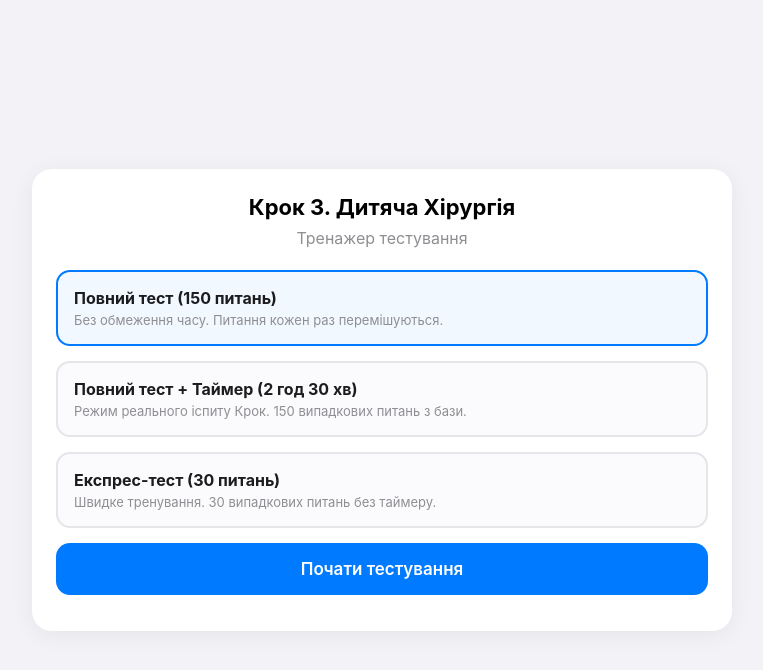
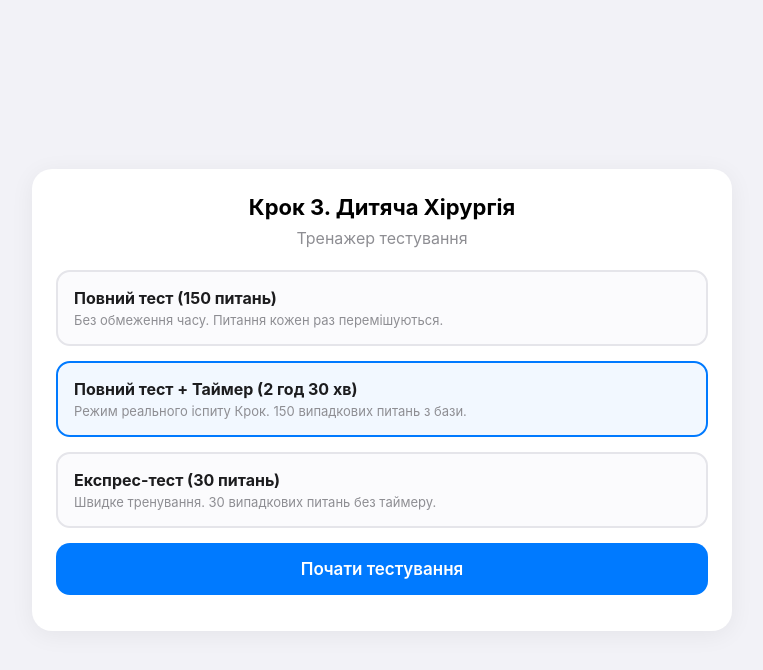
Before and after one commit to Hei228/Tests, a plain HTML site: page index.html in a window 1280 px wide. Both pictures are taken after a click on the element 640 px from the left and 399 px from the top of the page. Shown: the whole page, without its empty margins (258-1021 px from the left). Drawn offline with Linux system fonts and the light colour scheme.

Commit message:
Update index.html

```diff
--- a/index.html
+++ b/index.html
@@ -237,17 +237,14 @@
     // ==========================================
     // БАЗА ДАНИХ ПИТАНЬ (МАСИВ ДЛЯ ТВОЇХ ТЕСТІВ)
     // ==========================================
-    // Сюди ми вставимо повний список питань із твоїх файлів Крок 3.
-    // Структура: q - питання, a - варіанти (масив), correct - індекс правильної (0, 1, 2, 3 або 4)
     const database = [
-       const database = [
         {
             q: "У дитини 7 років, яка лікується з приводу гострого гематогенного остеомієліту лівої стегнової кистки, раптово погіршився стан: температура тіла 39,8°C, задишка, біль у грудях, сухий кашель, виражений цианоз. На рентгенограмі легких виявлено множинні вогнищеві тіні з порожнинами розпаду з обох боків. Яке ускладнення розвинулося у дитини?",
             a: ["Септикопіємічна форма сепсису, метастатична пневмонія", "Токсична форма сепсису", "Двобічна крупозна пневмонія", "Абсцедуюча пневмонія", "Емпієма плеври"],
             correct: 0
         },
         {
-            q: "Дівчинка 3-х років доставлена до клініки через 2 години після того, як випила розчин каустичної соди. Скаржиться на сильний біль у роті та за грудниною, не може ковтати, відмічається значна салівація. При огляді на слизовій оболонці губ та ротової порожнини — ділянки коагуляційного некрозу білого кольору. Які першочергові заходи необхідно вжити на госпітальному етапі?",
+            q: "Дівчинка 3-х років доставлена до клініки через 2 години після того, як випила розчин каустичної соди. Скаржиться на сильний біль у роті та за грудниною, не може ковтати, відмічається значна салівація. При огляде на слизовій оболонці губ та ротової порожнини — ділянки коагуляційного некрозу білого кольору. Які першочергові заходи необхідно вжити на госпітальному етапі?",
             a: ["Промивання шлунка через зонд великою кількістю холодної води або нейтралізуючими розчинами", "Введення блювотних засобів", "Нейтралізація лугу шляхом введення концентрованої кислоти перорально", "Негайне проведення екстреної гастростомії", "Призначення виключно антибіотикотерапії"],
             correct: 0
         },
@@ -278,7 +275,7 @@
         },
         {
             q: "У дитини 12 років після падіння з дерева з'явився сильний біль у лівому підребер'ї, слабкість, запаморочення. Об'єктивно: шкірні покриви бліді, пульс — 120/хв, слабого наповнення, АТ — 80/40 мм рт.ст. Живіт болючий в лівому підребер'ї, відмічаються позитивні симптоми подразнення очеревини. При перкусії виявлено притуплення в пологих місцях живота, яке не змінюється при зміні положення тіла (симптом 'іванця-киванця'). Яку травму внутрішніх органів можна запідозрити?",
-            a: ["Розрив селезінки, внутрішньочеревна геморагія", "Розрив лівої нирки", "Травматичний розрив шлунка", "Розрив сечового міхура", "Гематома передньої черевної стінки"],
+            a: ["Розрив селезінки, внутрішньочеревна геморагія", "Розрив лівої нирки", "Травматичний розрив шлунка", "Розрив сечового міхура", "Гематома передньої㶪точної стінки"],
             correct: 0
         },
         {
@@ -287,12 +284,10 @@
             correct: 0
         },
         {
-            q: "У новонародженої дитини під час огляду в пологовому залі виявлено дефект передньої черевної стінки параумбілікально праворуч розміром 3х4 см, через який назовні евентеровані петлі тонкої та товстої кишки. Евентеровані органи не покриті оболонками, набряклі, фібринозно змінені, злиплися між собою. Пуповина сформована правильно і розташована зліва від дефекту. Яку вроджену ваду розвитку діагностовано?",
+            q: "У новонародженої дитини під час огляду в пологовому залі виявлено дефект передньої черевної стінки параумбілікально праворуч розміром 3х4 см, через який назовні евентеровані петлі тонкої та товстої кишки. Евентеровані organs не покриті оболонками, набряклі, фібринозно змінені, злиплися між собою. Пуповина сформована правильно і розташована зліва від дефекту. Яку вроджену ваду розвитку діагностовано?",
             a: ["Гастрошизис", "Омфалоцеле (грижа пупкового канатика)", "Вроджена пупкова грижа", "Евентрація внаслідок травми", "Екстрофія сечового міхура"],
             correct: 0
         }
-    ];
-        // НАСТУПНІ ПИТАННЯ БУДУТЬ ВСТАВЛЕНІ СЮДИ (Див. Крок 2 інструкції)
     ];
 
     let quizQuestions = [];
@@ -303,13 +298,12 @@
     let timerInterval = null;
     let timeLeft = 0;
 
+    // Тепер вибір працює чітко по елементу, без ризику заплутатися в ID
     function selectMode(mode, timed) {
         config.mode = mode;
         config.timed = timed;
         document.querySelectorAll('.mode-card').forEach(card => card.classList.remove('selected'));
-        if(mode === 'express') document.getElementById('mode-express').classList.add('selected');
-        else if(timed) document.getElementById('mode-full-time').classList.add('selected');
-        else document.getElementById('mode-full-notime').classList.add('selected');
+        event.currentTarget.classList.add('selected');
     }
 
     function shuffle(array) {
```
